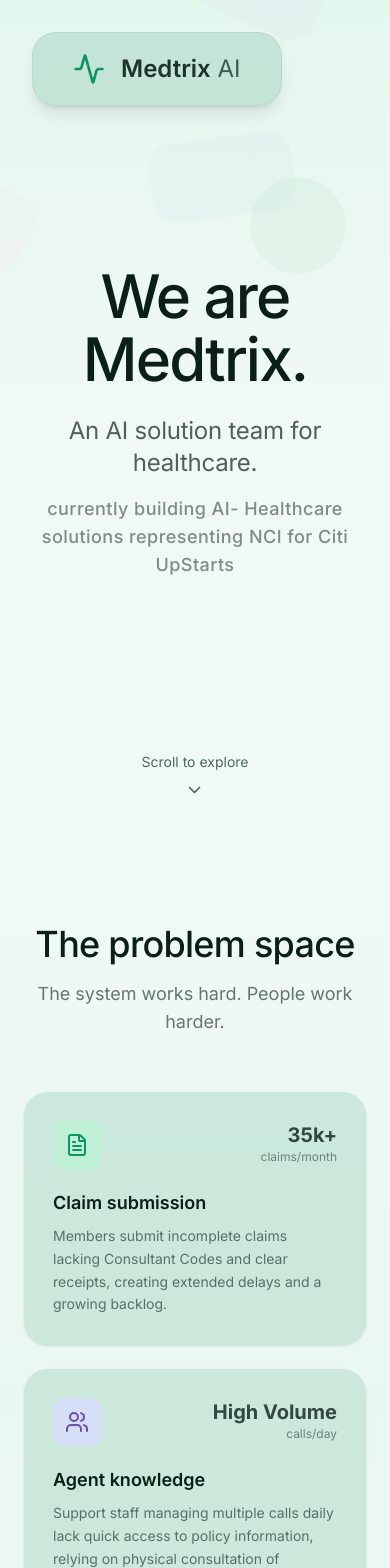
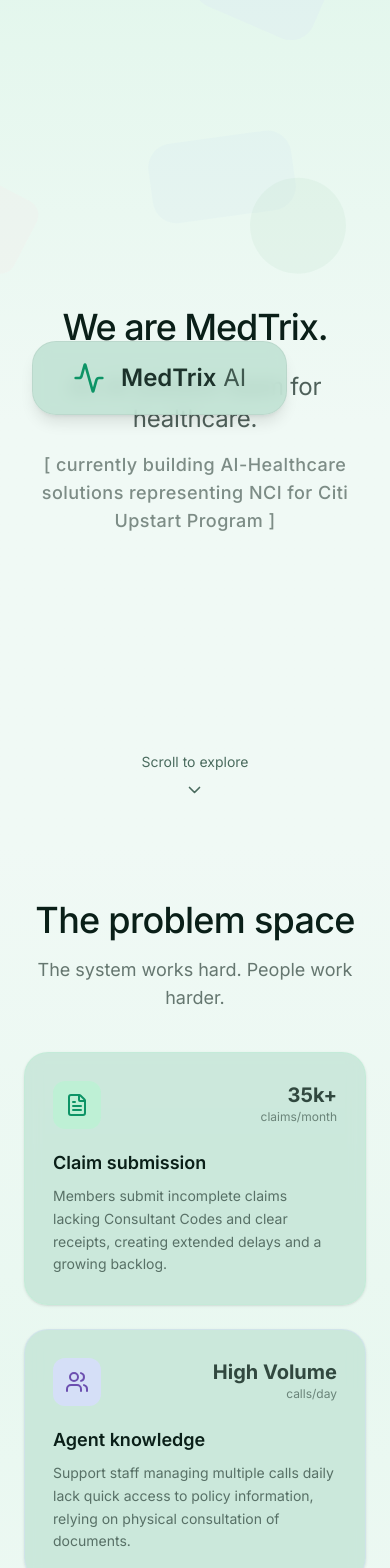
Before and after one commit to medtrix-AI/LAYA-website, a Next.js app: page / in a window 390 px wide. Shown: the top 1568 px of the page. Built offline with nearby package versions, Linux system fonts and the light colour scheme.

Commit message:
Update page.tsx

```diff
--- a/src/app/page.tsx
+++ b/src/app/page.tsx
@@ -60,19 +60,19 @@ export default function Home() {
             initial={{ opacity: 0, scale: 0.9 }}
             animate={{ opacity: 1, scale: 1 }}
             transition={{ delay: 0.2, duration: 0.6 }}
-            className="fixed top-8 left-8 z-50 inline-flex items-center gap-4 bg-[var(--glass-strong)] backdrop-blur-sm rounded-3xl px-10 py-5 border border-black/5 shadow-lg"
+            className="absolute top-8 left-8 z-50 inline-flex items-center gap-4 bg-[var(--glass-strong)] backdrop-blur-sm rounded-3xl px-10 py-5 border border-black/5 shadow-lg"
           >
             <Activity className="w-8 h-8 text-[var(--accent-mint)]" />
             <span className="text-2xl text-foreground/70">
-              <span className="font-semibold text-foreground/90">Medtrix</span> AI
+              <span className="font-semibold text-foreground/90">MedTrix</span> AI
             </span>
           </motion.div>
 
           <motion.h1
-            className="text-6xl sm:text-7xl md:text-8xl mb-6"
+            className="text-4xl sm:text-5xl md:text-6xl mb-6"
             style={{ fontWeight: 500, letterSpacing: "-0.03em", lineHeight: 1.05 }}
           >
-            We are Medtrix.
+            We are MedTrix.
           </motion.h1>
 
           <motion.p
@@ -91,7 +91,7 @@ export default function Home() {
             transition={{ delay: 0.6, duration: 0.8 }}
             className="text-lg sm:text-xl md:text-2xl text-foreground/50 font-medium tracking-wide"
           >
-           currently building AI- Healthcare solutions representing NCI for Citi UpStarts
+           [ currently building AI-Healthcare solutions representing NCI for Citi Upstart Program ]
           </motion.p>
         </motion.div>
 
@@ -100,14 +100,14 @@ export default function Home() {
 
       {/* Section 2: Problem Context — colored background */}
       <ScrollSection>
-        <div className="w-full bg-gradient-to-b from-[var(--background)] via-[var(--pastel-mint)]/15 to-[var(--background)] py-20 md:py-28">
+        <div className="w-full bg-gradient-to-b from-[var(--background)] via-[var(--pastel-mint)]/15 to-[var(--background)] py-14 md:py-18">
           <div className="container max-w-6xl mx-auto px-6">
             <motion.div
               initial={{ opacity: 0, y: 20 }}
               whileInView={{ opacity: 1, y: 0 }}
               viewport={{ once: true }}
               transition={{ duration: 0.6 }}
-              className="text-center mb-14"
+              className="text-center mb-10"
             >
               <h2
                 className="text-4xl md:text-5xl mb-4"
@@ -205,7 +205,7 @@ export default function Home() {
 
       {/* Section 3: Performance Targets — compact strip */}
       <ScrollSection>
-        <div className="w-full bg-[var(--pastel-sky)]/10 py-14 md:py-20">
+        <div className="w-full bg-[var(--pastel-sky)]/10 py-10 md:py-14">
           <div className="container max-w-5xl mx-auto px-6">
             <motion.p
               initial={{ opacity: 0 }}
@@ -242,7 +242,7 @@ export default function Home() {
 
       {/* Section 4: Unified Knowledge Base — colored bg */}
       <ScrollSection className="relative">
-        <div className="w-full bg-gradient-to-b from-[var(--background)] via-[var(--pastel-lavender)]/15 to-[var(--background)] py-24 md:py-32">
+        <div className="w-full bg-gradient-to-b from-[var(--background)] via-[var(--pastel-lavender)]/15 to-[var(--background)] py-16 md:py-22">
           <div className="relative max-w-4xl mx-auto px-6">
             {/* Central glowing orb */}
             <div className="flex justify-center mb-12">
@@ -263,7 +263,7 @@ export default function Home() {
             </div>
 
             {/* Labels around — as a grid instead of absolute */}
-            <div className="grid grid-cols-2 md:grid-cols-4 gap-4 mb-12">
+            <div className="grid grid-cols-2 md:grid-cols-4 gap-4 mb-6">
               {["Policies", "Business Rules", "Coverage Logic", "Decisions"].map((label, i) => (
                 <motion.div
                   key={label}
@@ -277,6 +277,16 @@ export default function Home() {
                 </motion.div>
               ))}
             </div>
+
+            <motion.p
+              initial={{ opacity: 0 }}
+              whileInView={{ opacity: 1 }}
+              viewport={{ once: true }}
+              transition={{ delay: 0.5, duration: 0.6 }}
+              className="text-center text-foreground/50 text-sm font-medium tracking-wide mb-10"
+            >
+              Built using combined knowledge
+            </motion.p>
 
             <motion.div
               initial={{ opacity: 0, y: 30 }}
@@ -301,12 +311,12 @@ export default function Home() {
               whileInView={{ opacity: 1, y: 0 }}
               viewport={{ once: true }}
               transition={{ delay: 0.8, duration: 0.8 }}
-              className="mt-14"
+              className="mt-10"
             >
               {/* eslint-disable-next-line @next/next/no-img-element */}
               <img
                 src="arch.png"
-                alt="Medtrix architecture — unified knowledge base powering three intelligent layers"
+                alt="MedTrix architecture — unified knowledge base powering three intelligent layers"
                 className="w-full rounded-[2rem] shadow-xl border border-black/5"
               />
             </motion.div>
@@ -316,14 +326,14 @@ export default function Home() {
 
       {/* Section 5: Three Intelligent Layers — strong colored bg */}
       <ScrollSection>
-        <div className="w-full bg-gradient-to-b from-[var(--pastel-peach)]/15 via-[var(--pastel-rose)]/10 to-[var(--background)] py-20 md:py-28">
+        <div className="w-full bg-gradient-to-b from-[var(--pastel-peach)]/15 via-[var(--pastel-rose)]/10 to-[var(--background)] py-14 md:py-18">
           <div className="container max-w-6xl mx-auto px-6">
             <motion.div
               initial={{ opacity: 0, y: 20 }}
               whileInView={{ opacity: 1, y: 0 }}
               viewport={{ once: true }}
               transition={{ duration: 0.6 }}
-              className="text-center mb-14"
+              className="text-center mb-10"
             >
               <h2
                 className="text-4xl md:text-5xl mb-4"
@@ -479,7 +489,7 @@ export default function Home() {
             </div>
           </motion.div>
           <p className="text-center text-foreground/40 text-sm">
-            Medtrix × Laya Healthcare — 2026
+            MedTrix × Laya Healthcare — 2026
           </p>
         </div>
       </footer>
```
